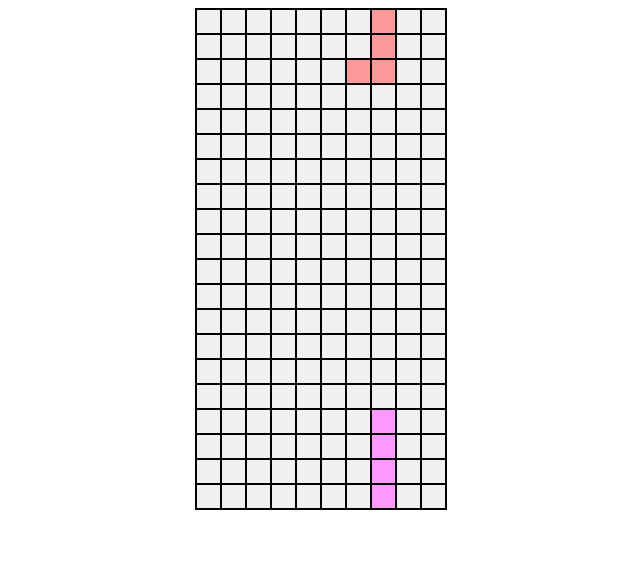
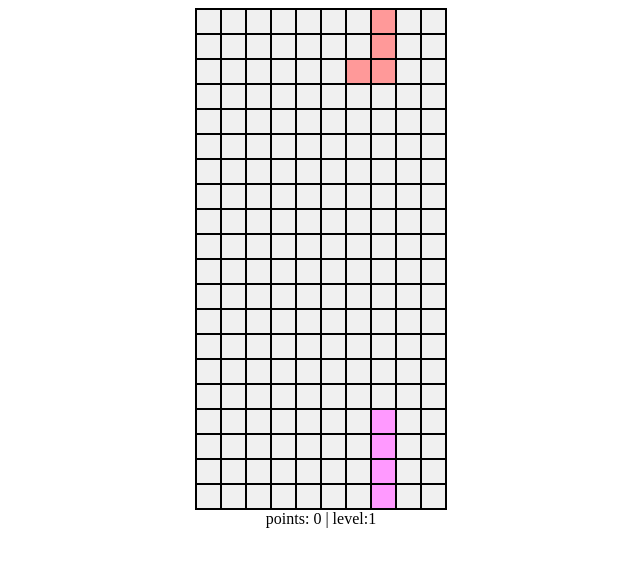
Before and after one commit to Ayrua/reactris, a React (Vite) app: page / in a window 1280 px wide. Shown: the top 566 px of the page, without its empty margins (319-959 px from the left). Built offline with nearby package versions, Linux system fonts and the light colour scheme.

Commit message:
added: infotext gamestate

```diff
--- a/src/App.tsx
+++ b/src/App.tsx
@@ -10,16 +10,14 @@ const App = () => {
   const [newBoard, setNewBoard] = useState(drawBoard(idx, x, y, r, board))
   const points = useRef(0)
   const gameOver = useRef(false)
-  const level = (points.current % 1000) + 3
+  const level = (Math.floor(points.current / 300)) + 3
   const fps = 1000 / level
 
   useEffect(() => {
     document.addEventListener('keydown', keyChange, true)
     setInterval(() => {
-      if (!gameOver.current) {
-        const [idx, x, y, r] = piece.current
-        setNewBoard(drawBoard(idx, x, y, r, board))
-      }
+      const [idx, x, y, r] = piece.current
+      setNewBoard(drawBoard(idx, x, y, r, board))
     }, 1);
   }, [])
 
@@ -44,6 +42,8 @@ const App = () => {
   return (
     <div>
       <Board board={newBoard} />
+      <div className="infotext">points: {points.current} | level:{level - 2} </div>
+      <div className="infotext">{gameOver.current ? 'game over' : ''}</div>
     </div>
   )
 }
--- a/src/index.css
+++ b/src/index.css
@@ -63,3 +63,8 @@
     margin: auto;
     width: fit-content;
 }
+
+.infotext {
+    margin: auto;
+    width: fit-content;
+}
```
